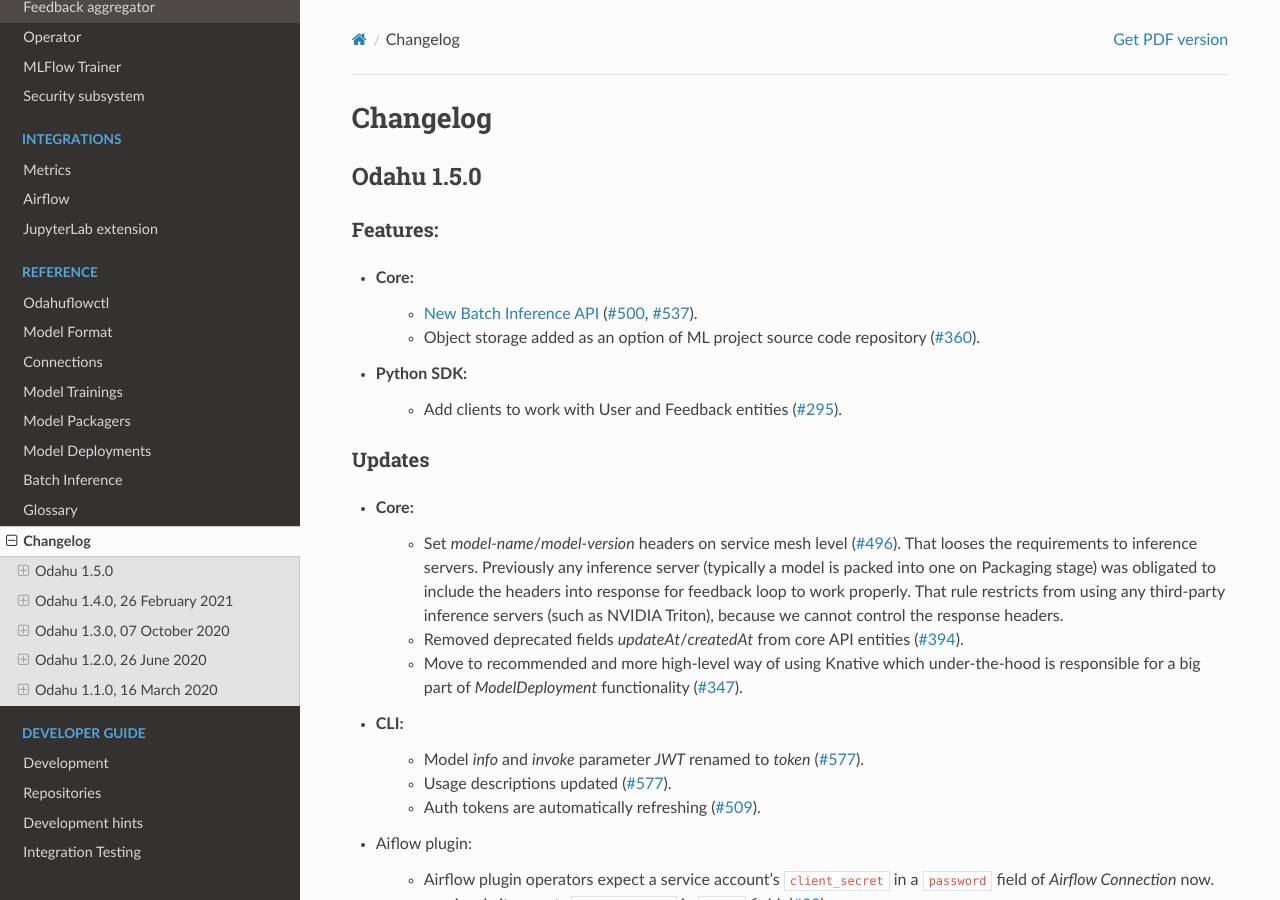
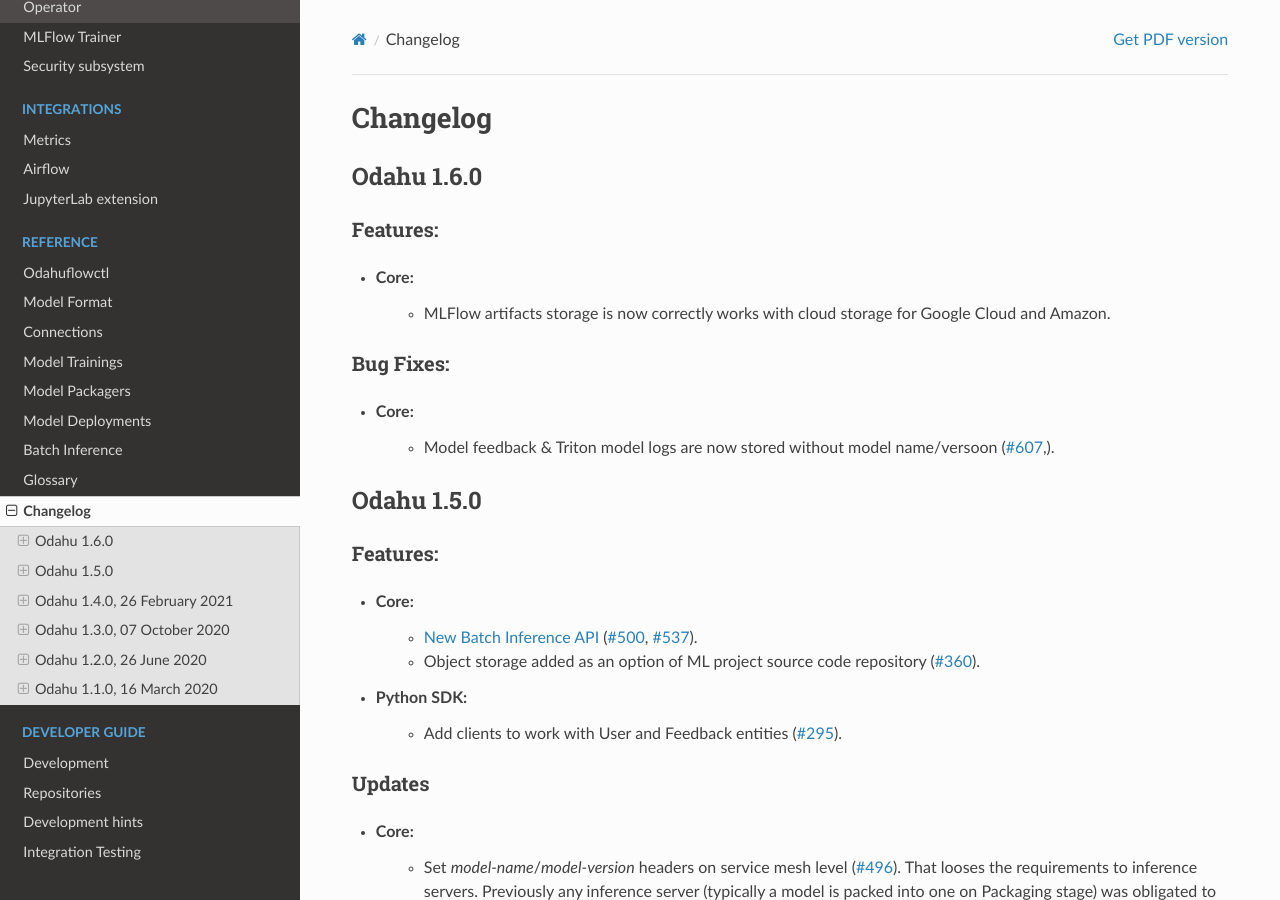
Before and after one commit to odahu/odahu-docs, a Sphinx documentation site: the page built from source/ref_changelog.rst, in a window 1280 px wide and 900 px high. Built offline with Sphinx 7.4.7 and the Read the Docs theme 2.0.0, drawn with Linux system fonts in a browser that asks for light colours; formulas are drawn with MathJax 3.

Commit message:
1.6.0 changelog

```diff
--- a/source/ref_changelog.rst
+++ b/source/ref_changelog.rst
@@ -1,5 +1,19 @@
 Changelog
 =========
+
+Odahu 1.6.0
+--------------------------
+Features:
+""""""""""""
+
+- Core:
+    * MLFlow artifacts storage is now correctly works with cloud storage for Google Cloud and Amazon.
+
+Bug Fixes:
+""""""""""""
+
+- Core:
+    * Model feedback & Triton model logs are now stored without model name/versoon (`#607 <https://github.com/odahu/odahu-flow/issues/607>`_,).
 
 Odahu 1.5.0
 --------------------------
```
